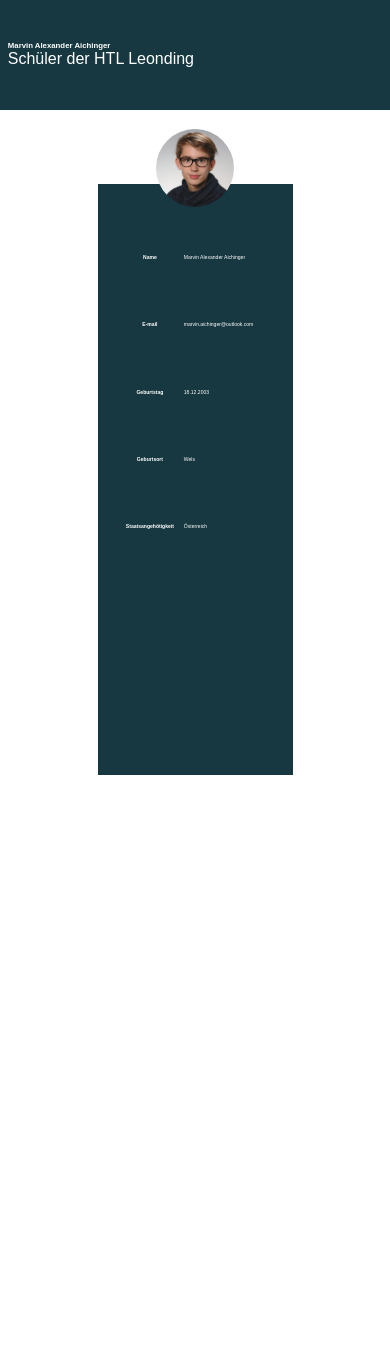
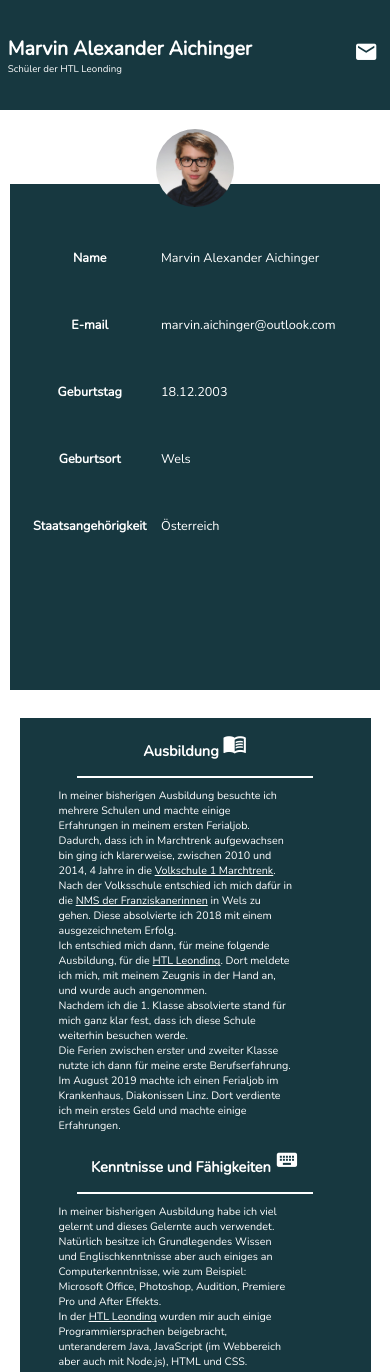
Before and after one commit to MarvinAichinger/MarvinAichinger.github.io, a plain HTML site: page index.html in a window 390 px wide. Shown: the top 1372 px of the page. Before the commit the page ends 844 px from the top, so only its background shows below. Drawn offline with nearby package versions, Linux system fonts and the light colour scheme.

Commit message:
Complete Website first Version

```diff
--- a/index.html
+++ b/index.html
@@ -6,12 +6,20 @@
         <title>Marvin Aichinger</title>
         <meta name="description" content="-">
 		<link rel="stylesheet" type="text/css" href="style.css">
+		<link href="https://fonts.googleapis.com/icon?family=Material+Icons" rel="stylesheet">
+		<link href="https://fonts.googleapis.com/css?family=Nunito&display=swap" rel="stylesheet">
+		<style>
+
+		</style>
 	</head>
 	<body>
 
 		<nav>
-			<h1 id="headline">Marvin Alexander Aichinger</h1>
-			<a class="HTLLeonding" href="https://www.htl-leonding.at/"><p id="underheadline">Schüler der HTL Leonding</p></a>
+			<div id="title">
+				<h1 id="headline">Marvin Alexander Aichinger</h1>
+				<a class="HTLLeonding" href="https://www.htl-leonding.at/"><p id="underheadline">Schüler der HTL Leonding</p></a>
+			</div>
+			<a href="mailto:marvin.aichinger@outlook.com"><i class="material-icons" id="headerIcon" style="color: #fff;">email</i></a>
 		</nav>
 
 		<content>
@@ -24,7 +32,7 @@
 					</tr>
 					<tr>
 						<th>E-mail</th>
-						<td>marvin.aichinger@outlook.com</td>
+						<td><a href="mailto:marvin.aichinger@outlook.com">marvin.aichinger@outlook.com</a></td>
 					</tr>
 					<tr>
 						<th>Geburtstag</th>
@@ -35,10 +43,46 @@
 						<td>Wels</td>
 					</tr>
 					<tr>
-						<th>Staatsangehötigkeit</th>
+						<th>Staatsangehörigkeit</th>
 						<td>Österreich</td>
 					</tr>
 				</table>
+			</div>
+
+			<div id="ausbildung">
+				<!-- Ausbildung -->
+				<p id="contentHeadline">Ausbildung <i class="material-icons" id="icon1" style="color: #fff;">menu_book</i></p>
+				<hr>
+				<p id="ausbildungText">
+				In meiner bisherigen Ausbildung besuchte ich mehrere Schulen und machte einige Erfahrungen in meinem ersten Ferialjob. <br>
+				Dadurch, dass ich in Marchtrenk aufgewachsen bin ging ich klarerweise, zwischen 2010 und 2014, 4 Jahre in die <a href="http://www.vs1marchtrenk.at/">Volkschule 1 Marchtrenk</a>. <br>
+				Nach der Volksschule entschied ich mich dafür in die <a href="http://www.franziskusnms.at/">NMS der Franziskanerinnen</a> in Wels zu gehen. Diese absolvierte ich 2018 mit einem ausgezeichnetem Erfolg. <br>
+				Ich entschied mich dann, für meine folgende Ausbildung, für die <a href="https://www.htl-leonding.at/">HTL Leonding</a>. Dort meldete ich mich, mit meinem Zeugnis in der Hand an, und wurde auch angenommen. <br>
+				Nachdem ich die 1. Klasse absolvierte stand für mich ganz klar fest, dass ich diese Schule weiterhin besuchen werde.<br>
+				Die Ferien zwischen erster und zweiter Klasse nutzte ich dann für meine erste Berufserfahrung. <br>
+				Im August 2019 machte ich einen Ferialjob im Krankenhaus, Diakonissen Linz. Dort verdiente ich mein erstes Geld und machte einige Erfahrungen. <br>
+				</p>
+
+				<!-- Kenntnisse und Fähigkeiten -->
+				<p id="contentHeadline">Kenntnisse und Fähigkeiten <i class="material-icons" id="icon2" style="color: #fff;">keyboard</i></p>
+				<hr>
+				<p id="ausbildungText">
+				In meiner bisherigen Ausbildung habe ich viel gelernt und dieses Gelernte auch verwendet.<br>
+				Natürlich besitze ich Grundlegendes Wissen und Englischkenntnisse aber auch einiges an Computerkenntnisse, wie zum Beispiel:
+				Microsoft Office, Photoshop, Audition, Premiere Pro und After Effekts.<br>
+				In der <a href="https://www.htl-leonding.at/">HTL Leonding</a> wurden mir auch einige Programmiersprachen beigebracht, unteranderem Java,
+				JavaScript (im Webbereich aber auch mit Node.js), HTML und CSS.
+				</p>
+
+				<!-- Hobbys -->
+				<p id="contentHeadline">Hobbys<i class="material-icons" id="icon3" style="color: #fff;">directions_run</i></p>
+				<hr>
+				<p id="ausbildungText">
+				In meiner Freizeit bin ich am öftersten bei der <a href="http://www.ff-kappern.at/hp/index.php">Feuerwehr Kappern</a>. Dort machen wir regelmäßig Übungen, Schulungen und üben für Leistungsbewerbe.<br>
+				Ansonsten fotografiere ich, wenn ich Zeit habe, gerne und setzte somit gelerntes von der Schule noch einmal in die Praxis um.
+				Natürlich treffe ich mich auch gerne mit Freunden und Familie.<br>
+				Außerdem nutze ich gerade einen großen Teil meiner Freizeit für den B Führerschein, den ich im Rahmen des L17 mache.
+				</p>
 			</div>
 		</content>
 
--- a/style.css
+++ b/style.css
@@ -4,11 +4,10 @@
 5be0ff
 **/
 
-
 /** Allgemeine Optionen **/
 body {
 	margin: 0;
-	font-family: sans-serif;
+	font-family: 'Nunito', sans-serif;
 }
 
 nav {
@@ -18,8 +17,9 @@ nav {
 	margin-top: 0;
 
 	display: flex;
-	flex-direction: column;
-	justify-content: center;
+	flex-direction: row;
+	justify-content: space-between;
+	align-items: center;
 }
 
 content {
@@ -36,7 +36,6 @@ content {
 	color: #fff;
 	margin: 0;
 	margin-left: 2vw;
-	font-family: sans-serif;
 	font-size: 2vw;
 }
 
@@ -44,7 +43,7 @@ content {
 	margin: 0;
 	color: #fff;
 	margin-left: 2vw;
-	font-family: sans-serif;
+	font-size: 1vw;
 }
 
 
@@ -74,15 +73,193 @@ content {
 	width: 40vw;
 	height: 40vh;
 	font-size: 1.3vw;
+	text-decoration: none;
 }
 
+#allgemeineInfos tr td a{
+	color: #fff;
+	font-size: 1.3vw;
+	text-decoration: none;
+}
+
+#allgemeineInfos tr td a:hover{
+	color: #fff;
+	font-size: 1.3vw;
+	text-decoration: underline;
+}
 
 /**Links: **/
 .HTLLeonding {
 	color: #fff;
 	text-decoration: none;
+	width: 20vw;
 }
 
 .HTLLeonding:hover {
 	text-decoration: underline;
 }
+
+/**Icons: **/
+#headerIcon {
+	margin-right: 3vw;
+	font-size: 2.5vw;
+}
+
+#icon1 {
+	font-size: 2.5vw;
+}
+#icon2 {
+	font-size: 2.5vw;
+}
+#icon3 {
+	font-size: 2.5vw;
+}
+
+/** Ausbildung **/
+hr {
+	width: 60vw;
+	border-style: solid;
+	border-width: 0.1vw;
+	border-color: #fff;
+	color: #fff;
+}
+
+#ausbildung {
+	width: 80vw;
+	background-color: #173840;
+	margin-top: 5vw;
+	margin-bottom: 5vw;
+}
+
+#ausbildungText {
+	color: #fff;
+	font-size: 1.1vw;
+	margin-left: 10vw;
+	margin-bottom: 3vw;
+	width: 60vw;
+}
+
+#ausbildungText a {
+	color: #fff;
+	font-size: 1.1vw;
+}
+
+#ausbildungText a:hover {
+	color: #dddddd;
+	font-size: 1.1vw;
+}
+
+#contentHeadline {
+	color: #fff;
+	font-size: 1.5vw;
+	font-weight: bold;
+	text-align: center;
+	width: 100%;
+}
+
+/** Handy **/
+@media (max-width: 996px) {
+
+	#headline {
+		color: #fff;
+		margin: 0;
+		margin-left: 2vw;
+		font-size: 5vw;
+	}
+
+	#underheadline {
+		margin: 0;
+		color: #fff;
+		margin-left: 2vw;
+		font-size: 2.5vw;
+	}
+
+	#allgemein {
+		background-color: #173840;
+		width: 95vw;
+		height: 60vh;
+		margin-bottom: 2vw;
+		margin-top: -6vw;
+		z-index: 5;
+
+		display: flex;
+		flex-direction: row;
+		justify-content: center;
+	}
+
+	#allgemeineInfos {
+		color: #fff;
+		margin-top: 10vw;
+		width: 90vw;
+		height: 40vh;
+		font-size: 3.25vw;
+		text-decoration: none;
+	}
+
+	#allgemeineInfos tr td a{
+		color: #fff;
+		font-size: 3.25vw;
+		text-decoration: none;
+	}
+
+	#allgemeineInfos tr td a:hover{
+		color: #fff;
+		font-size: 3.25vw;
+		text-decoration: underline;
+	}
+
+	#ausbildung {
+		width: 90vw;
+		background-color: #173840;
+		margin-top: 5vw;
+		margin-bottom: 5vw;
+	}
+
+	#ausbildungText {
+		color: #fff;
+		font-size: 2.75vw;
+		margin-left: 10vw;
+		margin-bottom: 3vw;
+		width: 60vw;
+	}
+
+	#ausbildungText a {
+		color: #fff;
+		font-size: 2.75vw;
+	}
+
+	#ausbildungText a:hover {
+		color: #dddddd;
+		font-size: 2.75vw;
+	}
+
+	#contentHeadline {
+		color: #fff;
+		font-size: 3.75vw;
+		font-weight: bold;
+		text-align: center;
+		width: 100%;
+	}
+
+	hr {
+		width: 60vw;
+		border-style: solid;
+		border-width: 0.4vw;
+		border-color: #fff;
+		color: #fff;
+	}
+
+	#headerIcon {
+		font-size: 6.25vw;
+	}
+
+	#icon1 {
+		font-size: 6.25vw;
+	}
+	#icon2 {
+		font-size: 6.25vw;
+	}
+	#icon3 {
+		font-size: 6.25vw;
+	}
+}
```
Also changed, not shown: ExterneDatei.js (line endings or trailing spaces).
